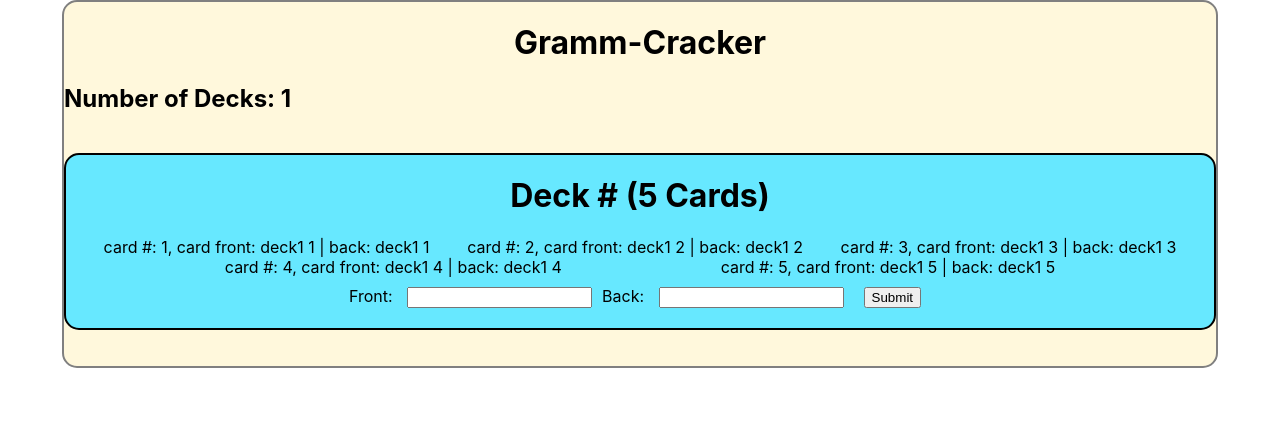
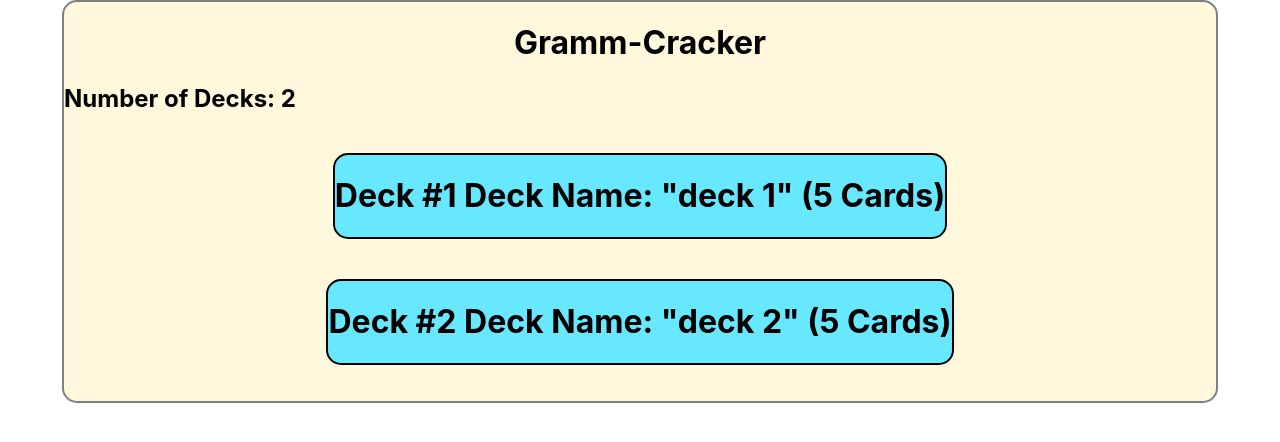
Before and after one commit to vincenthanguk/Vocabulazy, a React (Create React App) app: page / in a window 1280 px wide. Shown: the top 442 px of the page. Built offline with nearby package versions, Linux system fonts and the light colour scheme.

Commit message:
more refactoring, made decks collapsible

```diff
--- a/src/components/flashcards-container/flashcards-container.component.jsx
+++ b/src/components/flashcards-container/flashcards-container.component.jsx
@@ -26,7 +26,7 @@ class FlashcardsContainer extends React.Component {
   };
 
   render() {
-    const { deckNumber } = this.props;
+    const { deckNumber, deckName, showCards, showForm } = this.props;
     const deck = this.state.deck;
     console.log(this.state);
     console.log(deck);
@@ -34,18 +34,20 @@ class FlashcardsContainer extends React.Component {
     const flashcards = deck.map((card, i) => {
       return (
         <li key={i}>
-          card #: {i + 1}, card front: {card.cardFront} | back: {card.cardBack}
+          <Flashcard cardId={i} front={card.cardFront} back={card.cardBack} />
         </li>
       );
     });
 
+    const form = <Form handleSubmit={this.handleSubmit} />;
+
     return (
       <div className="container">
         <h1>
-          Deck #{deckNumber} ({deck.length} Cards)
+          Deck #{deckNumber + 1} Deck Name: "{deckName}" ({deck.length} Cards)
         </h1>
-        <ul>{flashcards}</ul>
-        <Form handleSubmit={this.handleSubmit} />
+        <ul>{showCards && flashcards}</ul>
+        {showForm && form}
       </div>
     );
   }
--- a/src/components/grammCracker/grammCracker-component.jsx
+++ b/src/components/grammCracker/grammCracker-component.jsx
@@ -20,10 +20,14 @@ function GrammCracker() {
   // );
 
   const deckContainers = deck.map((deck, i) => {
-    console.log(Object.keys(deck.cards).length);
     return (
       <li key={i}>
-        <FlashcardsContainer deck={deck.cards} />
+        <FlashcardsContainer
+          deck={deck.cards}
+          deckNumber={i}
+          deckName={deck.name}
+          showCards={deck.showCards}
+        />
       </li>
     );
   });
--- a/src/data/data.js
+++ b/src/data/data.js
@@ -3,6 +3,8 @@
 const deckData = [
   {
     name: 'deck 1',
+    showCards: false,
+    showForm: false,
     cards: [
       { cardId: 1, cardFront: 'deck1 1', cardBack: 'deck1 1' },
       { cardId: 2, cardFront: 'deck1 2', cardBack: 'deck1 2' },
@@ -11,6 +13,18 @@ const deckData = [
       { cardId: 5, cardFront: 'deck1 5', cardBack: 'deck1 5' },
     ],
   },
+  {
+    name: 'deck 2',
+    showCards: false,
+    showForm: false,
+    cards: [
+      { cardId: 1, cardFront: 'deck2 1', cardBack: 'deck2 1' },
+      { cardId: 2, cardFront: 'deck2 2', cardBack: 'deck2 2' },
+      { cardId: 3, cardFront: 'deck2 3', cardBack: 'deck2 3' },
+      { cardId: 4, cardFront: 'deck2 4', cardBack: 'deck2 4' },
+      { cardId: 5, cardFront: 'deck2 5', cardBack: 'deck2 5' },
+    ],
+  },
 ];
 
 export default deckData;
```
